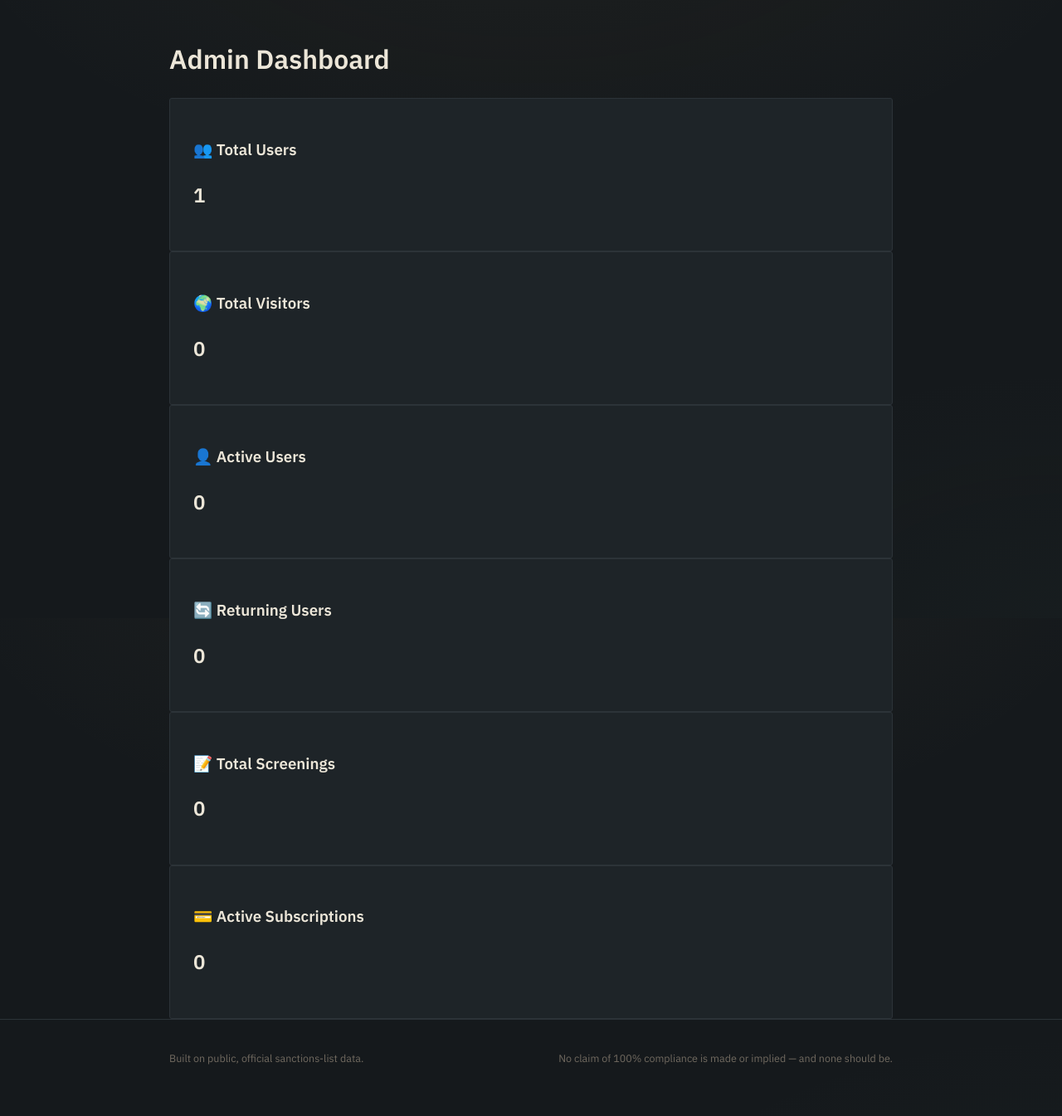
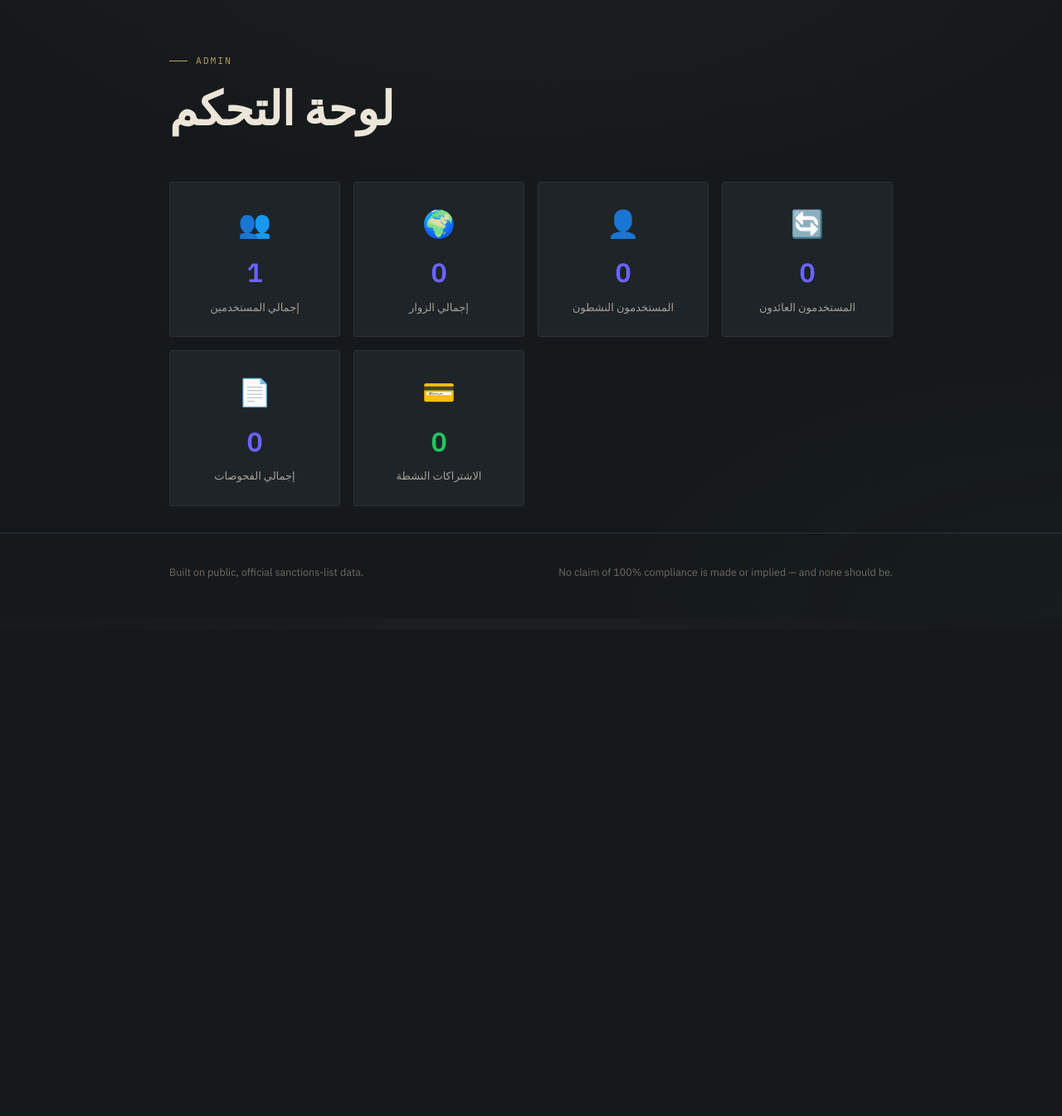
Before and after one commit to lysd0163-cmyk/sanctions-saas, a Flask app: page /admin in a window 1280 px wide. Shown: the part 55-1400 px from the top of the page at 83% size. After the commit the page ends 752 px from the top, so only its background shows below. Run offline with Flask 3, Linux system fonts and the light colour scheme; the visitor is signed in with stand-in values (Sample User, id 1); data comes from the database, SQL or seed files in the repository; data that the repository does not hold is empty.

Commit message:
Revamp admin dashboard with new user metrics
Updated the admin dashboard layout with new cards for total users, total visits, active users, returning users, total screenings, and active subscriptions, including Arabic labels.

```diff
--- a/templates/admin.html
+++ b/templates/admin.html
@@ -3,36 +3,85 @@
 {% block title %}Admin Dashboard{% endblock %}
 
 {% block content %}
-<h1>Admin Dashboard</h1>
 
-<div class="tool-card">
-    <h3>👥 Total Users</h3>
-    <h2>{{ total_users }}</h2>
+<div class="hero" style="padding-top:40px; padding-bottom:8px;">
+  <div class="eyebrow">Admin</div>
+  <h1>لوحة التحكم</h1>
 </div>
 
-<div class="tool-card">
-    <h3>🌍 Total Visitors</h3>
-    <h2>{{ total_visits }}</h2>
-</div>
+<div style="
+  display: grid;
+  grid-template-columns: repeat(auto-fit, minmax(200px, 1fr));
+  gap: 16px;
+  margin: 32px 0;
+">
 
-<div class="tool-card">
-    <h3>👤 Active Users</h3>
-    <h2>{{ active_users }}</h2>
-</div>
+  <!-- إجمالي المستخدمين -->
+  <div class="tool-card" style="text-align:center; padding: 24px 16px;">
+    <div style="font-size: 2rem; margin-bottom: 8px;">👥</div>
+    <div style="font-size: 2rem; font-weight: 700; color: var(--accent, #6c63ff);">
+      {{ total_users }}
+    </div>
+    <div style="font-size: 13px; color: var(--text-dim, #888); margin-top: 6px;">
+      إجمالي المستخدمين
+    </div>
+  </div>
 
-<div class="tool-card">
-    <h3>🔄 Returning Users</h3>
-    <h2>{{ returning_users }}</h2>
-</div>
+  <!-- إجمالي الزوار -->
+  <div class="tool-card" style="text-align:center; padding: 24px 16px;">
+    <div style="font-size: 2rem; margin-bottom: 8px;">🌍</div>
+    <div style="font-size: 2rem; font-weight: 700; color: var(--accent, #6c63ff);">
+      {{ total_visits }}
+    </div>
+    <div style="font-size: 13px; color: var(--text-dim, #888); margin-top: 6px;">
+      إجمالي الزوار
+    </div>
+  </div>
 
-<div class="tool-card">
-    <h3>📝 Total Screenings</h3>
-    <h2>{{ total_screenings }}</h2>
-</div>
+  <!-- المستخدمون النشطون -->
+  <div class="tool-card" style="text-align:center; padding: 24px 16px;">
+    <div style="font-size: 2rem; margin-bottom: 8px;">👤</div>
+    <div style="font-size: 2rem; font-weight: 700; color: var(--accent, #6c63ff);">
+      {{ active_users }}
+    </div>
+    <div style="font-size: 13px; color: var(--text-dim, #888); margin-top: 6px;">
+      المستخدمون النشطون
+    </div>
+  </div>
 
-<div class="tool-card">
-    <h3>💳 Active Subscriptions</h3>
-    <h2>{{ active_subscriptions }}</h2>
+  <!-- المستخدمون العائدون -->
+  <div class="tool-card" style="text-align:center; padding: 24px 16px;">
+    <div style="font-size: 2rem; margin-bottom: 8px;">🔄</div>
+    <div style="font-size: 2rem; font-weight: 700; color: var(--accent, #6c63ff);">
+      {{ returning_users }}
+    </div>
+    <div style="font-size: 13px; color: var(--text-dim, #888); margin-top: 6px;">
+      المستخدمون العائدون
+    </div>
+  </div>
+
+  <!-- إجمالي الفحوصات -->
+  <div class="tool-card" style="text-align:center; padding: 24px 16px;">
+    <div style="font-size: 2rem; margin-bottom: 8px;">📄</div>
+    <div style="font-size: 2rem; font-weight: 700; color: var(--accent, #6c63ff);">
+      {{ total_screenings }}
+    </div>
+    <div style="font-size: 13px; color: var(--text-dim, #888); margin-top: 6px;">
+      إجمالي الفحوصات
+    </div>
+  </div>
+
+  <!-- الاشتراكات النشطة -->
+  <div class="tool-card" style="text-align:center; padding: 24px 16px;">
+    <div style="font-size: 2rem; margin-bottom: 8px;">💳</div>
+    <div style="font-size: 2rem; font-weight: 700; color: #22c55e;">
+      {{ active_subscriptions }}
+    </div>
+    <div style="font-size: 13px; color: var(--text-dim, #888); margin-top: 6px;">
+      الاشتراكات النشطة
+    </div>
+  </div>
+
 </div>
 
 {% endblock %}
```
